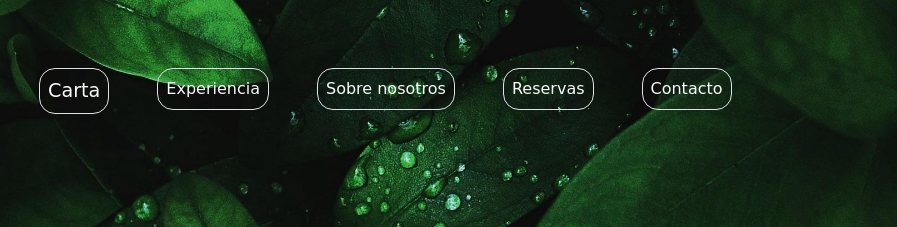
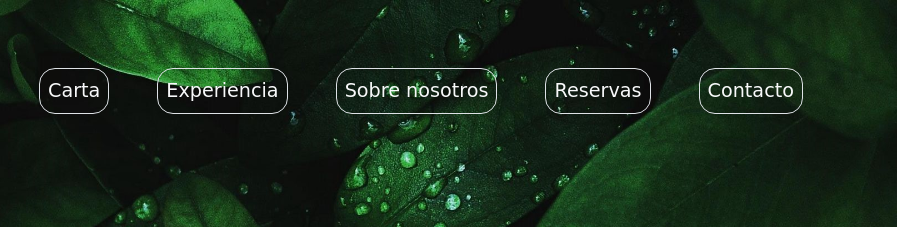
Before and after one commit to AnastasiaKosovets/Nature-Elements, a plain HTML site: page pages/about-us.html in a window 1280 px wide. Shown: the top 227 px of the page, 383-1280 px from the left. Drawn offline with nearby package versions, Linux system fonts and the light colour scheme; a web font is replaced by a local one.

Commit message:
corrected navBar text size in all pages

```diff
--- a/pages/about-us.html
+++ b/pages/about-us.html
@@ -52,7 +52,7 @@
             </li>
             <li class="nav-item">
               <a
-                class="nav-link active text-center text-light border rounded-4 ms-5"
+                class="nav-link  navText active text-center text-light border rounded-4 ms-5"
                 aria-current="page"
                 href="../pages/experience.html"
                 >Experiencia</a
@@ -60,7 +60,7 @@
             </li>
             <li class="nav-item">
               <a
-                class="nav-link active text-center text-light border rounded-4 ms-5"
+                class="nav-link  navText active text-center text-light border rounded-4 ms-5"
                 aria-current="page"
                 href="../pages/about-us.html"
                 >Sobre nosotros</a
@@ -68,7 +68,7 @@
             </li>
             <li class="nav-item">
               <a
-                class="nav-link active text-center text-light border rounded-4 ms-5"
+                class="nav-link  navText active text-center text-light border rounded-4 ms-5"
                 aria-current="page"
                 href="../pages/reserve.html"
                 >Reservas</a
@@ -76,7 +76,7 @@
             </li>
             <li class="nav-item">
               <a
-                class="nav-link active text-center text-light border rounded-4 ms-5"
+                class="nav-link  navText active text-center text-light border rounded-4 ms-5"
                 aria-current="page"
                 href="../pages/contact.html"
                 >Contacto</a
```
Also changed, not shown: pages/experience.html (+4 -4 lines).
